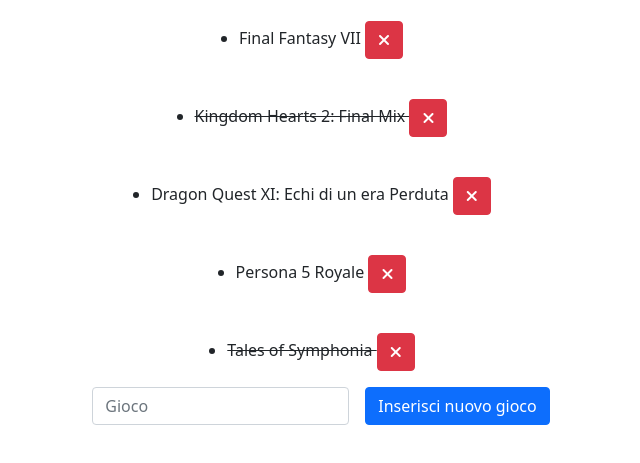
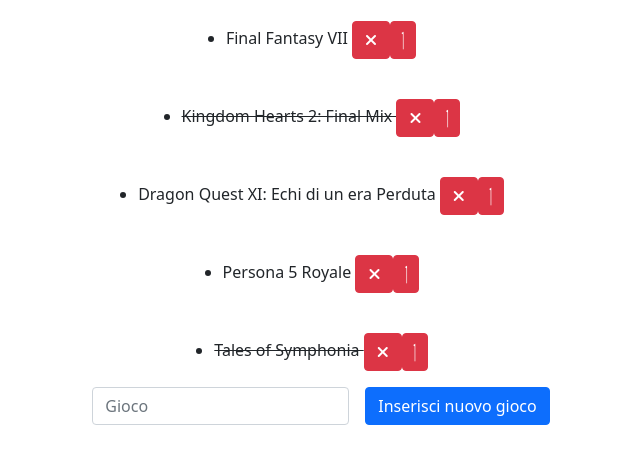
Before and after one commit to SquallStrifeX/vue-todolist, a plain HTML site: page index.html in a window 1280 px wide. Shown: the part 63-526 px from the top of the page, without its empty margins (319-959 px from the left). Drawn offline with nearby package versions, Linux system fonts and the light colour scheme.

Commit message:
fixed end exercise

```diff
--- a/index.html
+++ b/index.html
@@ -15,6 +15,7 @@
             <div class="col-12 text-center fs-1">Tobolist</div>
             <ul class="col-12 d-flex justify-content-center pt-4" v-for="(item, index) in list" :key="index">
                 <li :class="item.done == true ? 'text-decoration-line-through' : ''" @click="invertDone(index)" class="ciao">{{ item.text }} <button class="btn btn-danger" @click="removeItem(index)"><i class="fa-solid fa-xmark"></i></button></li>
+                <button class="btn btn-danger" @click="invertDone(index)"><i class="fa-bar fa-xmark"></i></button></li>
             </div>
             <div class="col-12 d-flex justify-content-center">
                 <form class="row g-3" @submit.prevent>
```
